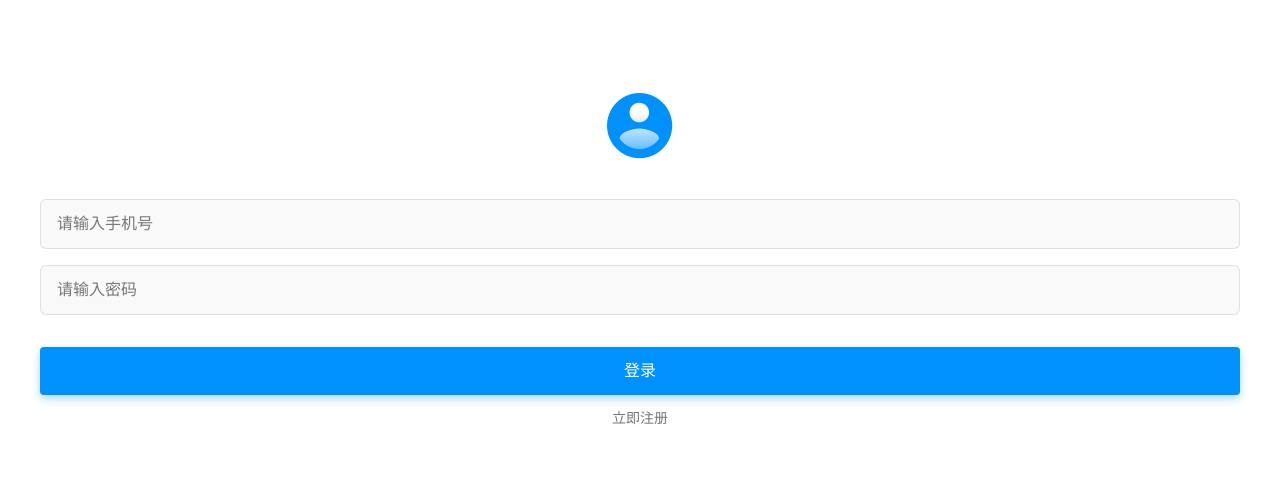
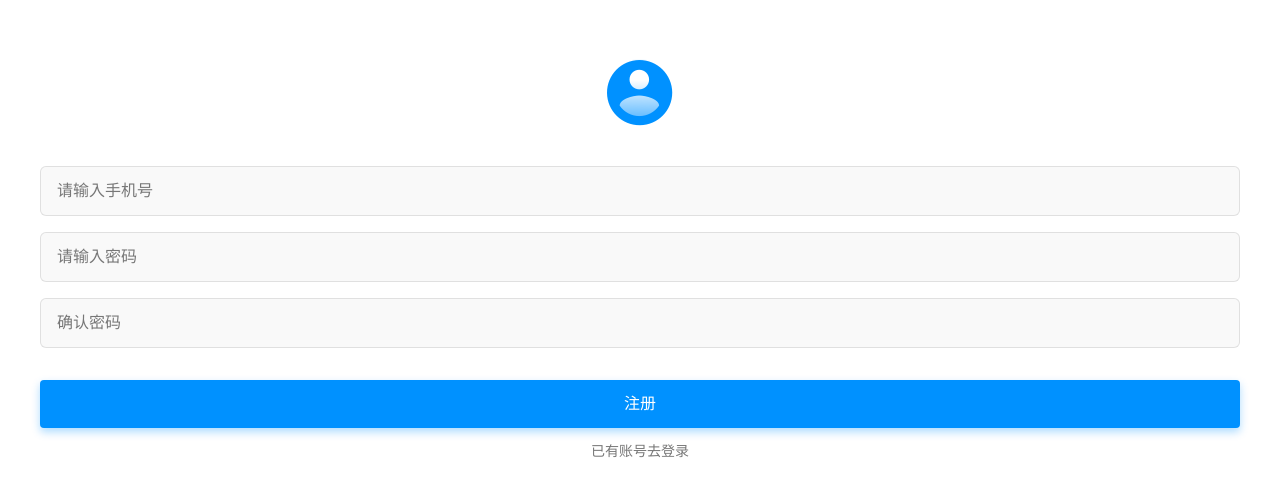
Before and after one commit to Maxfengyan/vue3jingdong, a Vue app: page /#/register in a window 1280 px wide. Before the commit this address led to /#/login. Shown: the part 140-636 px from the top of the page. Built offline with nearby package versions, Linux system fonts and the light colour scheme.

Commit message:
toast 组件开发

```diff
--- a/package.json
+++ b/package.json
@@ -8,6 +8,7 @@
     "lint": "vue-cli-service lint"
   },
   "dependencies": {
+    "axios": "^0.24.0",
     "core-js": "^3.6.5",
     "js-cookie": "^3.0.1",
     "normalize.css": "^8.0.1",
--- /dev/null
+++ b/src/api/user.js
@@ -0,0 +1,9 @@
+import service from "@/core/request";
+
+export function login(data) {
+  return service({
+    url: "/user/login.json",
+    method: "get",
+    params: data,
+  });
+}
--- /dev/null
+++ b/src/components/Toast/index.jsx
@@ -0,0 +1,27 @@
+import { defineComponent } from "vue";
+import style from "./toast.module.scss";
+const Toast = defineComponent({
+  props: {
+    showStatus: {
+      type: Boolean,
+      default: false,
+      required: true,
+    },
+    showMessage: {
+      type: String,
+      default: "",
+      required: true,
+    },
+  },
+  setup(props) {
+    return () => {
+      return (
+        <div id={style.toast} v-show={props.showStatus}>
+          {props.showMessage}
+        </div>
+      );
+    };
+  },
+});
+
+export default Toast;
--- /dev/null
+++ b/src/components/Toast/toast.module.scss
@@ -0,0 +1,11 @@
+#toast {
+  position: fixed;
+  z-index: 10;
+  top: 50%;
+  left: 50%;
+  transform: translate(-50%, -50%);
+  padding: 0.1rem;
+  background-color: rgba(0, 0, 0, 0.35);
+  border-radius: 0.05rem;
+  color: #fff;
+}
--- a/src/core/permission.js
+++ b/src/core/permission.js
@@ -1,7 +1,7 @@
 import router from "@/router";
 import { getToken } from "./auth";
 router.beforeEach((to, from, next) => {
-  if (getToken() || to.name === "Login") {
+  if (getToken() || to.name === "Login" || getToken() || to.name === "Register") {
     next();
   } else {
     next({ name: "Login" });
--- /dev/null
+++ b/src/core/request.js
@@ -0,0 +1,28 @@
+import Axios from "axios";
+import { getToken } from "./auth";
+// 创建axios
+const service = Axios.create({
+  baseURL: "",
+  withCredentials: true,
+});
+
+service.interceptors.request.use(
+  (config) => {
+    config.headers["X-Token"] = getToken();
+    return config;
+  },
+  (error) => {
+    return Promise.reject(error);
+  },
+);
+
+service.interceptors.response.use(
+  (response) => {
+    return response.data;
+  },
+  (error) => {
+    return Promise.reject(error);
+  },
+);
+
+export default service;
--- a/src/router/index.js
+++ b/src/router/index.js
@@ -18,6 +18,18 @@ const routes = [
       }
     },
   },
+  {
+    path: "/register",
+    name: "Register",
+    component: () => import("@/views/register/Register.vue"),
+    beforeEnter(to, from, next) {
+      if (getToken()) {
+        next({ name: "Home" });
+      } else {
+        next();
+      }
+    },
+  },
 ];
 
 const router = createRouter({
--- a/src/views/login/Login.vue
+++ b/src/views/login/Login.vue
@@ -2,25 +2,66 @@
   <div class="wrapper">
     <img :src="user" />
     <div class="wrapper_input">
-      <input placeholder="请输入手机号" class="wrapper_input_content" />
+      <input v-model="state.userName" autocomplete="off" type="text" placeholder="请输入手机号" class="wrapper_input_content" />
     </div>
     <div class="wrapper_input">
-      <input type="password" placeholder="请输入密码" class="wrapper_input_content" />
+      <input v-model="state.userPassword" autocomplete="new-password" type="password" placeholder="请输入密码" class="wrapper_input_content" />
     </div>
     <div class="wrapper_login_button" @click="handleLogin">登录</div>
-    <div class="wrapper_login_link">立即注册</div>
+    <div class="wrapper_login_link" @click="handleRegisterClick">立即注册</div>
+    <toast-component :show-status="state.showStatus" :show-message="state.showMessage" />
   </div>
 </template>
 <script>
 import user from "@/assets/user.png";
+import { login } from "@/api/user";
 import { setToken } from "../../core/auth";
+import { useRouter } from "vue-router";
+import { reactive } from "vue";
+import ToastComponent from "@/components/Toast/index";
 export default {
   name: "Login",
+  components: {
+    ToastComponent,
+  },
   setup() {
+    const router = useRouter();
+    const state = reactive({
+      userName: "",
+      userPassword: "",
+      showStatus: false,
+      showMessage: "",
+    });
+
+    const openToast = (text) => {
+      state.showStatus = true;
+      state.showMessage = text;
+      setTimeout(() => {
+        state.showStatus = false;
+        state.showMessage = "";
+      }, 1500);
+    };
+    // 登录
     const handleLogin = () => {
-      setToken("MMMMM");
+      if (state.userName && state.userPassword) {
+        login(state)
+          .then((res) => {
+            if (res.dataCode === "0000") {
+              setToken(res.data.token);
+              router.push({ name: "Home" });
+            }
+          })
+          .catch((error) => {
+            openToast("登录失败");
+          });
+      } else {
+        openToast("请输入用户名密码");
+      }
     };
-    return { user, handleLogin };
+    const handleRegisterClick = () => {
+      router.push({ name: "Register" });
+    };
+    return { user, state, handleLogin, handleRegisterClick };
   },
 };
 </script>
--- /dev/null
+++ b/src/views/register/Register.vue
@@ -0,0 +1,82 @@
+<template>
+  <div class="wrapper">
+    <img :src="user" />
+    <div class="wrapper_input">
+      <input placeholder="请输入手机号" class="wrapper_input_content" />
+    </div>
+    <div class="wrapper_input">
+      <input type="password" placeholder="请输入密码" class="wrapper_input_content" />
+    </div>
+    <div class="wrapper_input">
+      <input type="password" placeholder="确认密码" class="wrapper_input_content" />
+    </div>
+    <div class="wrapper_register_button">注册</div>
+    <div class="wrapper_register_link" @click="handleLoginClick">已有账号去登录</div>
+  </div>
+</template>
+<script>
+import user from "@/assets/user.png";
+import { useRouter } from "vue-router";
+export default {
+  name: "Register",
+  setup() {
+    const router = useRouter();
+    const handleLoginClick = () => {
+      router.push({ name: "Login" });
+    };
+    return { user, handleLoginClick };
+  },
+};
+</script>
+<style lang="scss" scoped>
+@import "@/style/variable";
+.wrapper {
+  position: absolute;
+  top: 50%;
+  left: 0;
+  right: 0;
+  transform: translateY(-50%);
+  img {
+    display: block;
+    width: 0.66rem;
+    height: 0.66rem;
+    margin: 0 auto 0.4rem auto;
+  }
+  .wrapper_input {
+    background: #f9f9f9;
+    border: 1px solid rgba(0, 0, 0, 0.1);
+    border-radius: 6px;
+    height: 0.48rem;
+    margin: 0 0.4rem 0.16rem 0.4rem;
+    input {
+      width: 100%;
+      line-height: 0.48rem;
+      background: transparent;
+      border: none;
+      padding: 0 0.16rem;
+      box-sizing: border-box;
+      outline: none;
+      font-size: 0.16rem;
+      color: $content-notice-fontcolor;
+      &::placeholder {
+        color: $content-notice-fontcolor;
+      }
+    }
+  }
+  .wrapper_register_button {
+    background: #0091ff;
+    box-shadow: 0 0.04rem 0.08rem rgba(0, 145, 255, 0.32);
+    border-radius: 0.04rem;
+    color: #fff;
+    margin: 0.32rem 0.4rem 0.16rem 0.4rem;
+    font-size: 0.16rem;
+    line-height: 0.48rem;
+    text-align: center;
+  }
+  .wrapper_register_link {
+    font-size: 0.14rem;
+    text-align: center;
+    color: $content-notice-fontcolor;
+  }
+}
+</style>
```
Also changed, not shown: public/user/login.json (added, +7 -0 lines), 1 other file (tests, documents, lock files or other folders).
